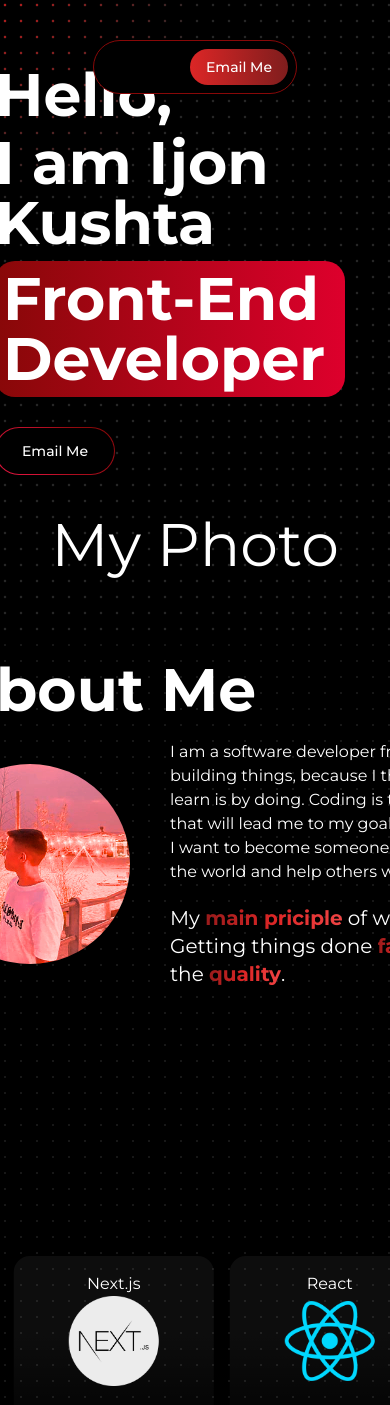
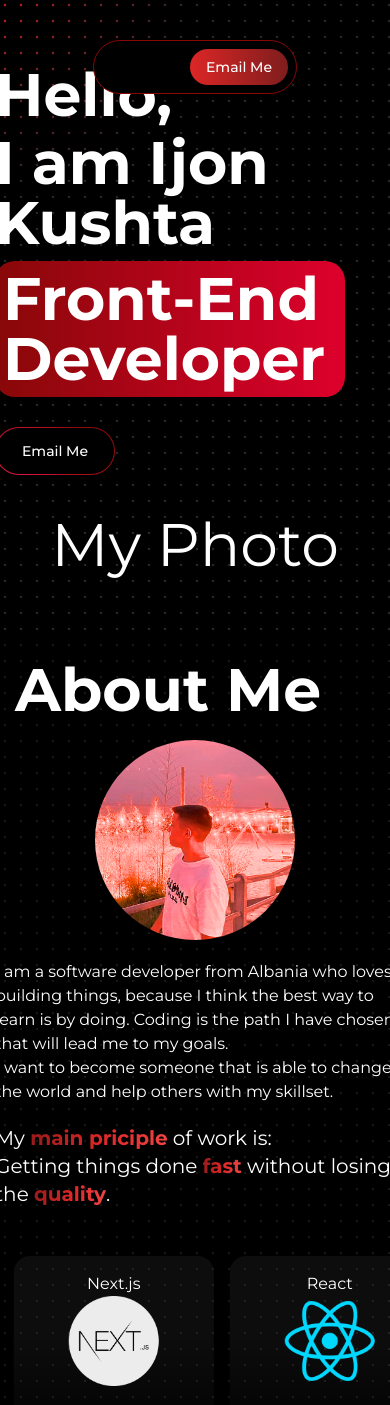
Before and after one commit to codify4/Portfolio, a Next.js app: page / in a window 390 px wide. Shown: the top 1405 px of the page. Built offline with nearby package versions, Linux system fonts and the light colour scheme.

Commit message:
about me section mobile responisive

```diff
--- a/components/sections/AboutMe.tsx
+++ b/components/sections/AboutMe.tsx
@@ -3,13 +3,13 @@ import FadeInOnScroll from "../FadeIn"
 
 const AboutMe = () => {
   return (
-    <div id="about" className="ml-[150px] xl:w-10/12 md:w-[1000px] h-[500px] text-white">
+    <div id="about" className="xl:ml-[150px] md:ml-[150px] sm:ml-0 xl:w-10/12 md:w-[1000px] w-[400px] h-[500px] text-white">
       <FadeInOnScroll duration={0.5}>
         <h1 className="p-5 text-6xl font-bold xl:ml-[98px]">About Me</h1>
       </FadeInOnScroll>
 
       <FadeInOnScroll duration={0.4}>
-        <div className="flex flex-row items-center justify-center">
+        <div className="flex xl:flex-row md:flex-row flex-col xl:items-center xl:justify-center md:items-center md:justify-center items-center gap-y-5">
           <div className="w-[200px]">
             <Avatar className="w-[200px] h-[200px]">
               <AvatarImage src="/pfp.jpg" />
@@ -17,7 +17,7 @@ const AboutMe = () => {
             </Avatar>
           </div>
 
-          <div className="w-[400px] mx-10 ">
+          <div className="xl:w-[400px] md:w-[400px] sm:w-[300px] xl:mx-10 md:mx-10 sm:mx-0 ">
             <p>
               I am a software developer from Albania who loves building things, because I think the best way to learn is by doing.
               Coding is the path I have chosen that will lead me to my goals. <br/>
```
